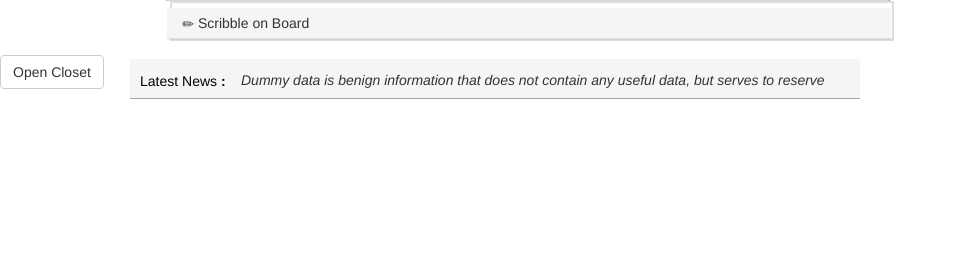
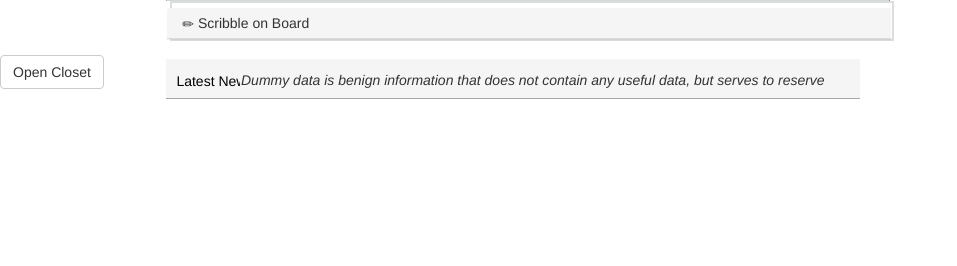
Before and after one commit to Diffinder/topez, a PHP site: page / in a window 1280 px wide. Shown: the part 513-779 px from the top of the page, without its empty margins (0-957 px from the left). Run offline with PHP 8.4, Linux system fonts and the light colour scheme; some libraries are stand-ins or nearby versions; some web fonts are replaced.

Commit message:
blackboard7

```diff
--- a/css/style.css
+++ b/css/style.css
@@ -217,7 +217,7 @@
 
 .tickerhdng {
   position: absolute;
-  margin-left: 130px;
+  margin-left: 13%;
   width: 110px;
   height: 40px;
   overflow: hidden;
```
